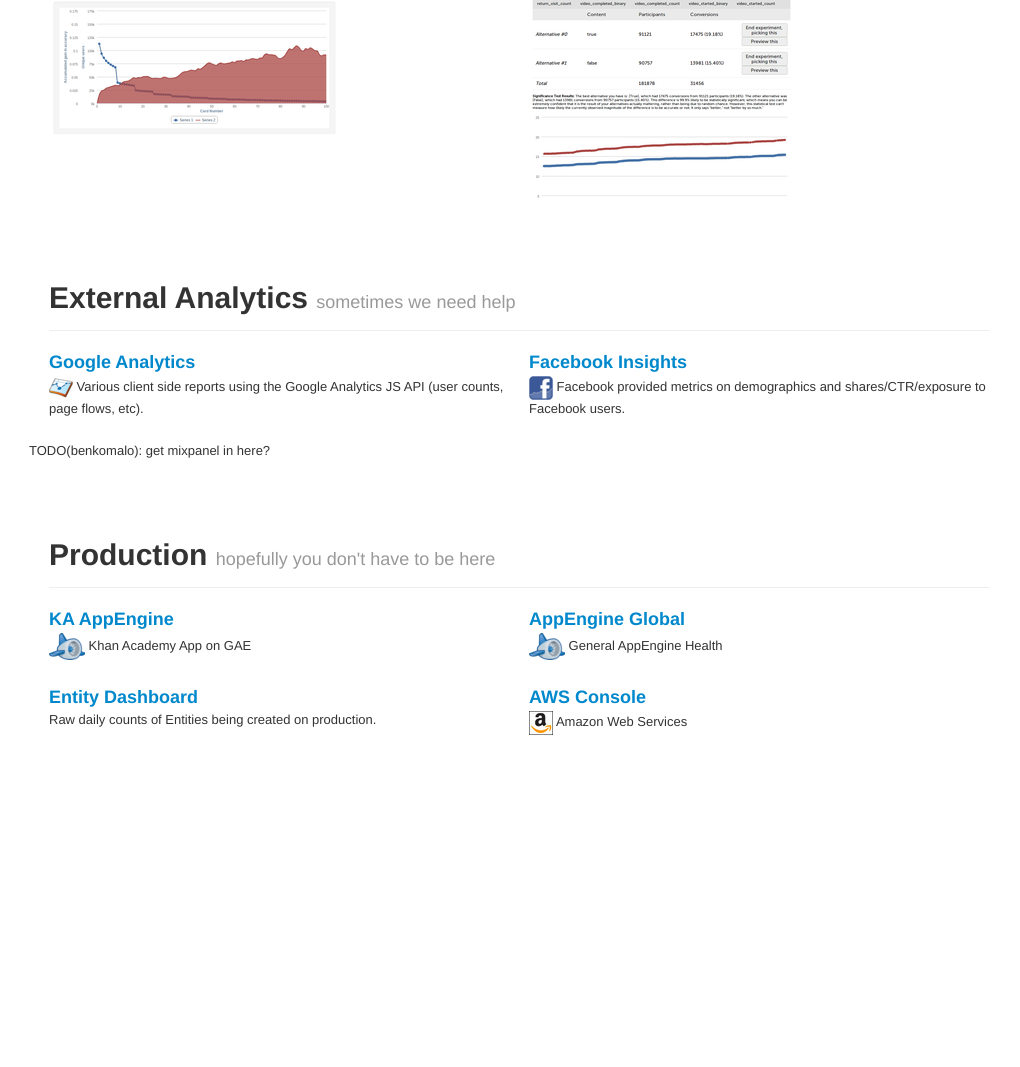
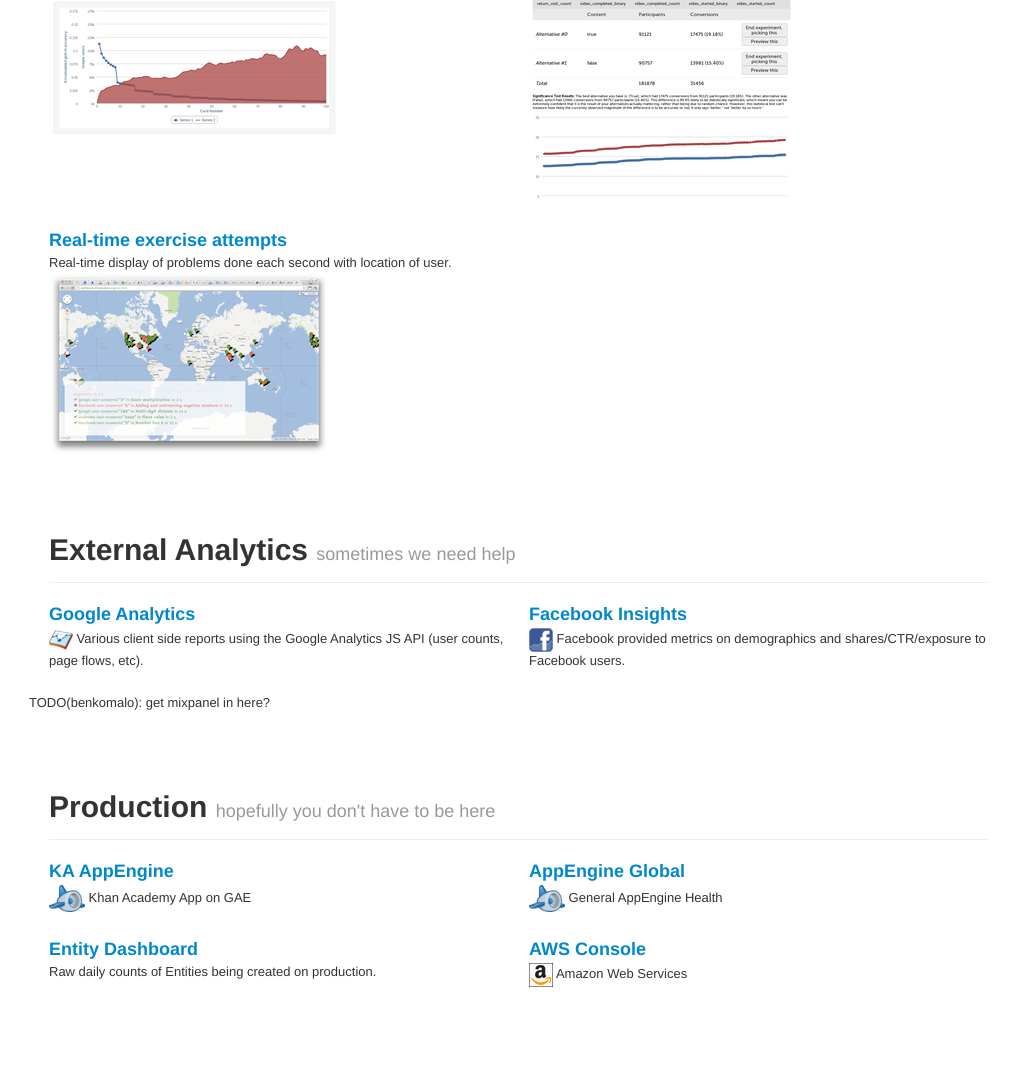
Before and after one commit to Khan/analytics, a Flask app: page / in a window 1280 px wide. Shown: the part 426-1493 px from the top of the page, without its empty margins (121-1141 px from the left). Before the commit the page ends 1161 px from the top, so only its background shows below. Run offline with Flask 2, Linux system fonts and the light colour scheme; parts of the project's set-up code (start-up, migrations or seed data) failed here and were passed over.

Commit message:
add real-time exercises attempts dashboard to analytics homepage
Reviewers: benkomalo

Reviewed By: benkomalo

Differential Revision: http://phabricator.khanacademy.org/D399

```diff
--- a/webapps/dashboards/templates/index.html
+++ b/webapps/dashboards/templates/index.html
@@ -57,6 +57,19 @@
                 </div>
             </span>
         </div>
+
+        <div class="row">
+            <span class="span6">
+                <h3><a href="/real-time">Real-time exercise attempts</a></h3>
+                Real-time display of problems done each second with
+                location of user.
+                <div>
+                    <a href="/real-time">
+                        <img src="static/img/preview-real-time.png">
+                    </a>
+                </div>
+            </span>
+        </div>
     </section>
 
     <section>
```
Also changed, not shown: webapps/dashboards/static/img/preview-real-time.png (added).
